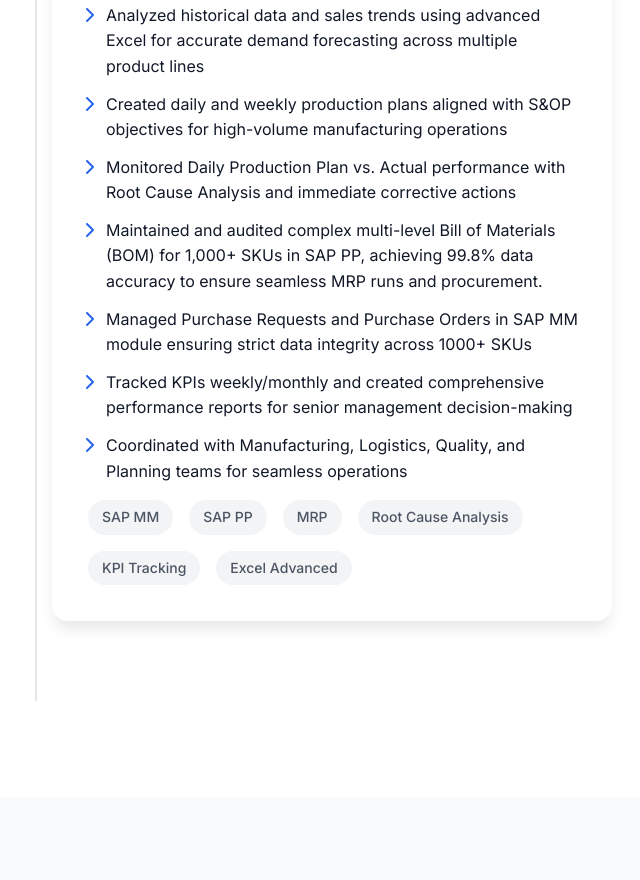
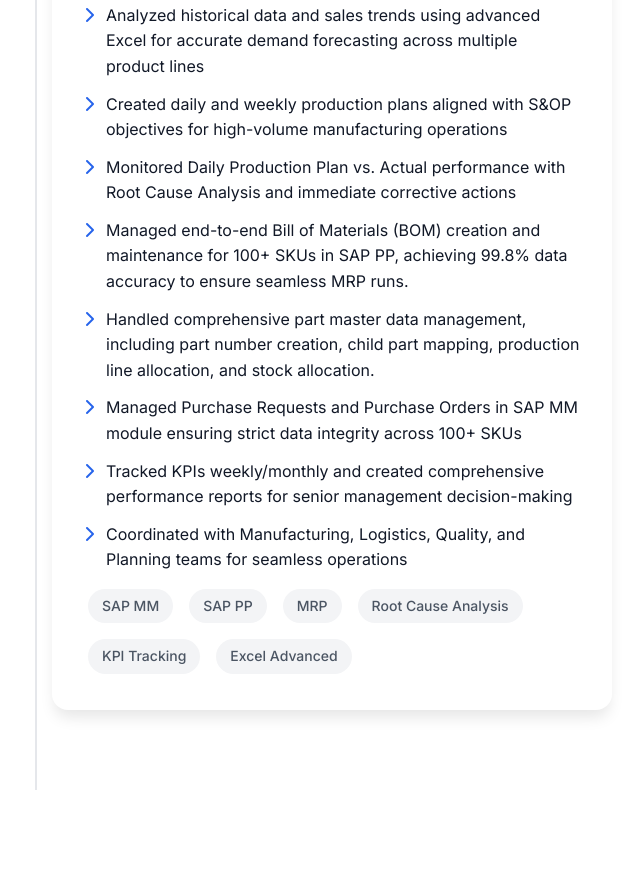
Before and after one commit to subhakarnani/my-portfolio, a plain HTML site: page index.html in a window 1280 px wide. Shown: the part 3940-4820 px from the top of the page, without its empty margins (604-1244 px from the left). Drawn offline with nearby package versions, Linux system fonts and the light colour scheme.

Commit message:
Update BOM and SKU references in index.html

```diff
--- a/index.html
+++ b/index.html
@@ -367,11 +367,15 @@
                             </li>
                             <li>
                                 <i class="fas fa-chevron-right"></i>
-                                Maintained and audited complex multi-level Bill of Materials (BOM) for 1,000+ SKUs in SAP PP, achieving 99.8% data accuracy to ensure seamless MRP runs and procurement.
+                                Managed end-to-end Bill of Materials (BOM) creation and maintenance for 100+ SKUs in SAP PP, achieving 99.8% data accuracy to ensure seamless MRP runs.
                             </li>
                             <li>
                                 <i class="fas fa-chevron-right"></i>
-                                Managed Purchase Requests and Purchase Orders in SAP MM module ensuring strict data integrity across 1000+ SKUs
+                                Handled comprehensive part master data management, including part number creation, child part mapping, production line allocation, and stock allocation.
+                            </li>
+                            <li>
+                                <i class="fas fa-chevron-right"></i>
+                                Managed Purchase Requests and Purchase Orders in SAP MM module ensuring strict data integrity across 100+ SKUs
                             </li>
                             <li>
                                 <i class="fas fa-chevron-right"></i>
@@ -480,7 +484,7 @@
                         <ul>
                             <li>Highly accurate production forecasts via data analysis</li>
                             <li>Immediate corrective actions via Root Cause Analysis</li>
-                            <li>Strict data integrity across 1000+ SKUs in SAP</li>
+                            <li>Strict data integrity across 100+ SKUs in SAP</li>
                             <li>Seamless cross-functional coordination</li>
                         </ul>
                     </div>
```
